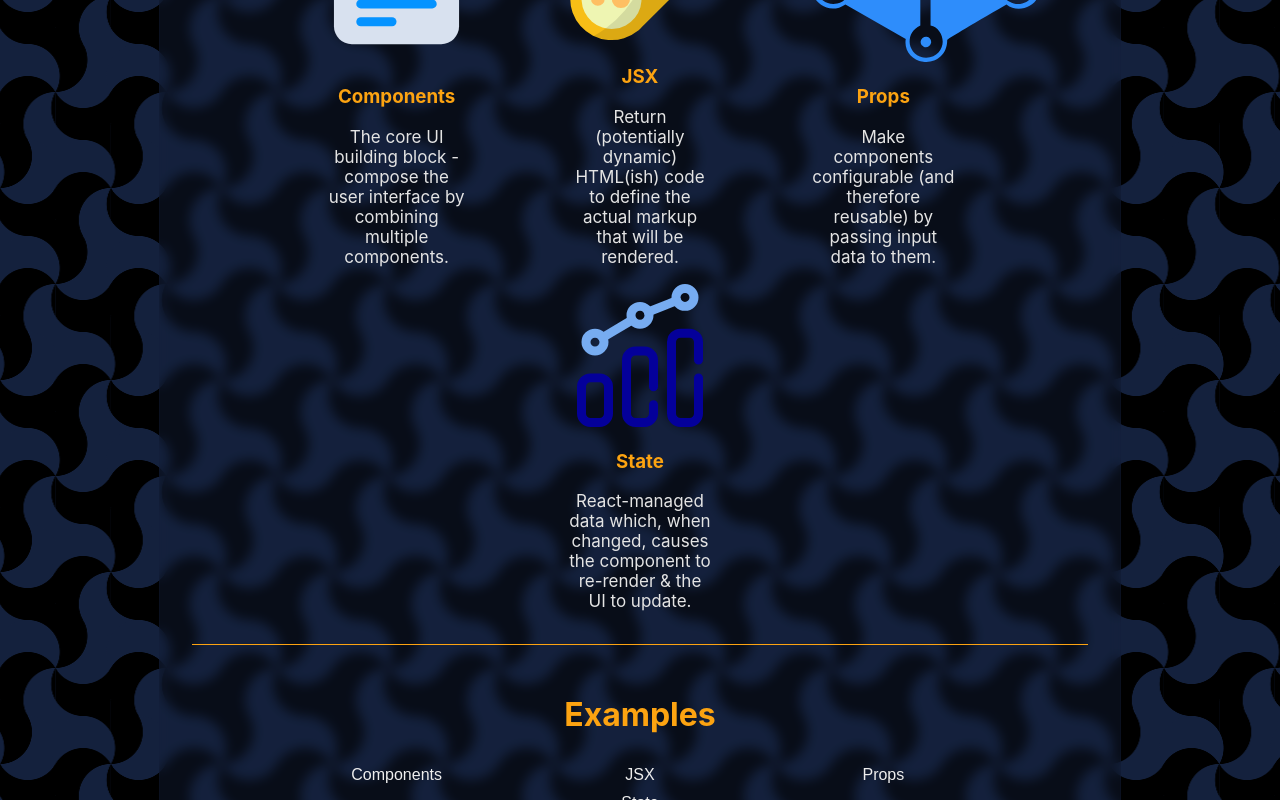
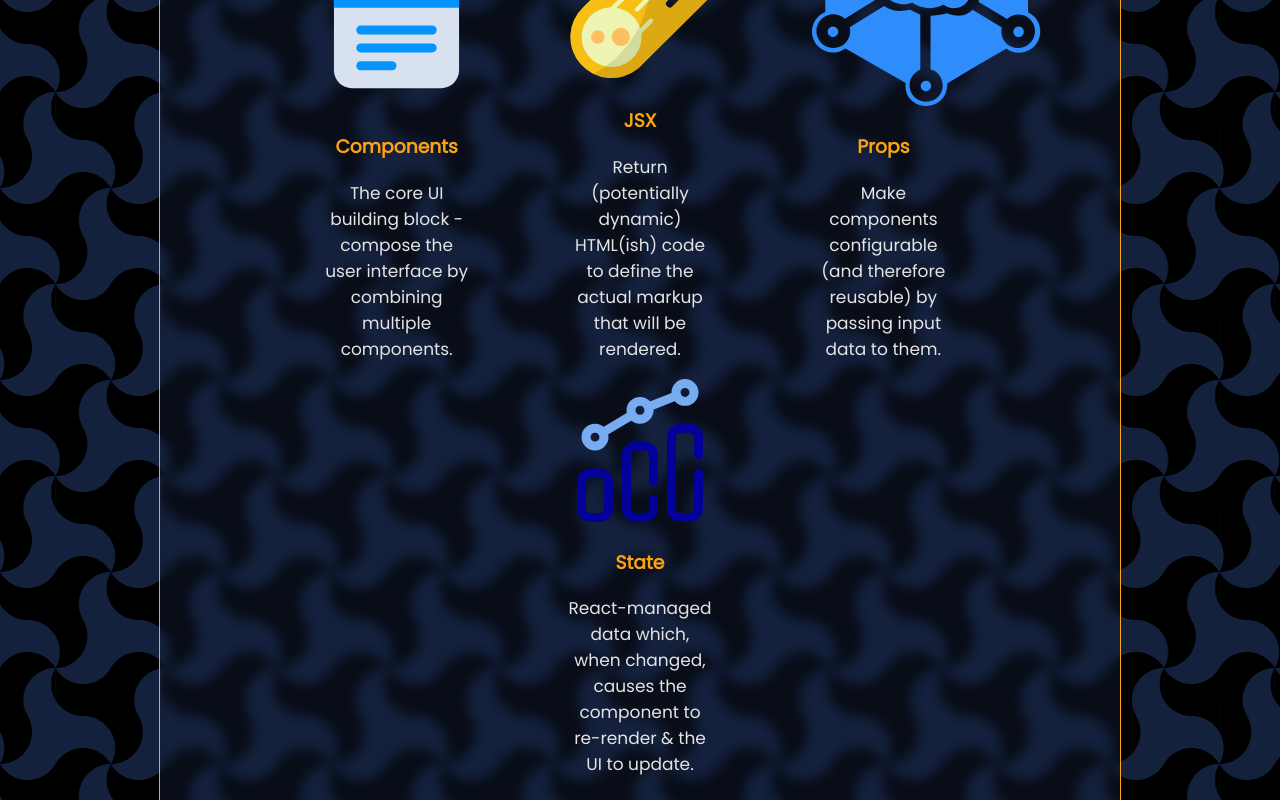
Before and after one commit to El-Ashmoney/react-essentials, a React (Create React App) app: page / in a window 1280 px wide. Shown: the part 580-1380 px from the top of the page. Built offline with nearby package versions, Linux system fonts and the light colour scheme.

Commit message:
adding some style for the scroll bar and the buttons

```diff
--- a/public/index.html
+++ b/public/index.html
@@ -24,6 +24,9 @@
         work correctly both with client-side routing and a non-root public URL.
         Learn how to configure a non-root public URL by running `npm run build`.
         -->
+        <link rel="preconnect" href="https://fonts.googleapis.com">
+        <link rel="preconnect" href="https://fonts.gstatic.com" crossorigin>
+        <link href="https://fonts.googleapis.com/css2?family=Poppins:ital,wght@0,100;0,200;0,300;0,400;1,100;1,200;1,300&display=swap" rel="stylesheet">
         <title>React Essentials</title>
     </head>
     <body>
--- a/src/App.css
+++ b/src/App.css
@@ -21,3 +21,30 @@
         transform: rotate(360deg);
     }
 }
+
+/* Custom scrollbar styles */
+::-webkit-scrollbar {
+    width: 10px;
+}
+
+::-webkit-scrollbar-track {
+    background: transparent;
+}
+
+::-webkit-scrollbar-thumb {
+    background: -webkit-radial-gradient(circle, #fca311 0%, #000000 100%);
+    background: radial-gradient(circle, #fca311 0%, #000000 100%);
+    border-radius: 50px;
+}
+
+::-webkit-scrollbar-thumb:hover {
+    background: #fca311;
+    -webkit-backdrop-filter: blur(2px);
+    backdrop-filter: blur(2px);
+}
+
+/* For Firefox */
+html {
+    scrollbar-width: thin;
+    scrollbar-color: #888 #f1f1f1;
+}
--- a/src/App.jsx
+++ b/src/App.jsx
@@ -30,7 +30,6 @@
                             <TabButton onSelect={handleSelect}>Props</TabButton>
                             <TabButton onSelect={handleSelect}>State</TabButton>
                         </menu>
-
                     </section>
                 </section>
             </main>
--- a/src/components/CoreConcept/CoreConcept.css
+++ b/src/components/CoreConcept/CoreConcept.css
@@ -7,6 +7,7 @@
     border: 1px solid rgba(20,33,61,0.2);
     width: 70%;
     margin: 50px auto;
+    border-color: rgb(252, 163, 17);
 }
 
 #core-concept h2, #examples h2{
--- a/src/components/TabButton/TabButton.css
+++ b/src/components/TabButton/TabButton.css
@@ -16,8 +16,20 @@
     transition: background-color 0.5s ease-out;
     border: none;
     border-radius: 50px;
-    font-size: 1rem;
+    font-size: 1.17em;
     cursor: pointer;
+    /* Adjust the ring size and color as needed */
+    box-shadow: 0 0 0 1px rgb(252, 163, 17); /* Example: blue ring */
+    /* Additional styles for your element */
+    border: none; /* Remove default border if necessary */
+    outline: none; /* Remove default focus outline */
+}
+
+#examples menu li button:focus {
+    /* Different ring style for focus state, if desired */
+    box-shadow: 0 0 0 1px rgba(59, 130, 246, 0.75); /* Example: darker blue ring on focus */
+    background: #fca311;
+    color: #000;
 }
 
 #examples menu li button:hover{
--- a/src/index.css
+++ b/src/index.css
@@ -18,9 +18,10 @@
         radial-gradient(32px,#000000 99%, #0000 101%) calc(32px*.866) calc(32px/ 2)
         #14213d;
     background-size: calc(4*calc(32px*.866)) calc(6*32px);
-    font-family: -apple-system, BlinkMacSystemFont, 'Segoe UI', 'Roboto', 'Oxygen',
+    font-family: 'Poppins', sans-serif;
+    /* font-family: -apple-system, BlinkMacSystemFont, 'Segoe UI', 'Roboto', 'Oxygen',
         'Ubuntu', 'Cantarell', 'Fira Sans', 'Droid Sans', 'Helvetica Neue',
-        sans-serif;
+        sans-serif; */
     -webkit-font-smoothing: antialiased;
     -moz-osx-font-smoothing: grayscale;
 }
```
